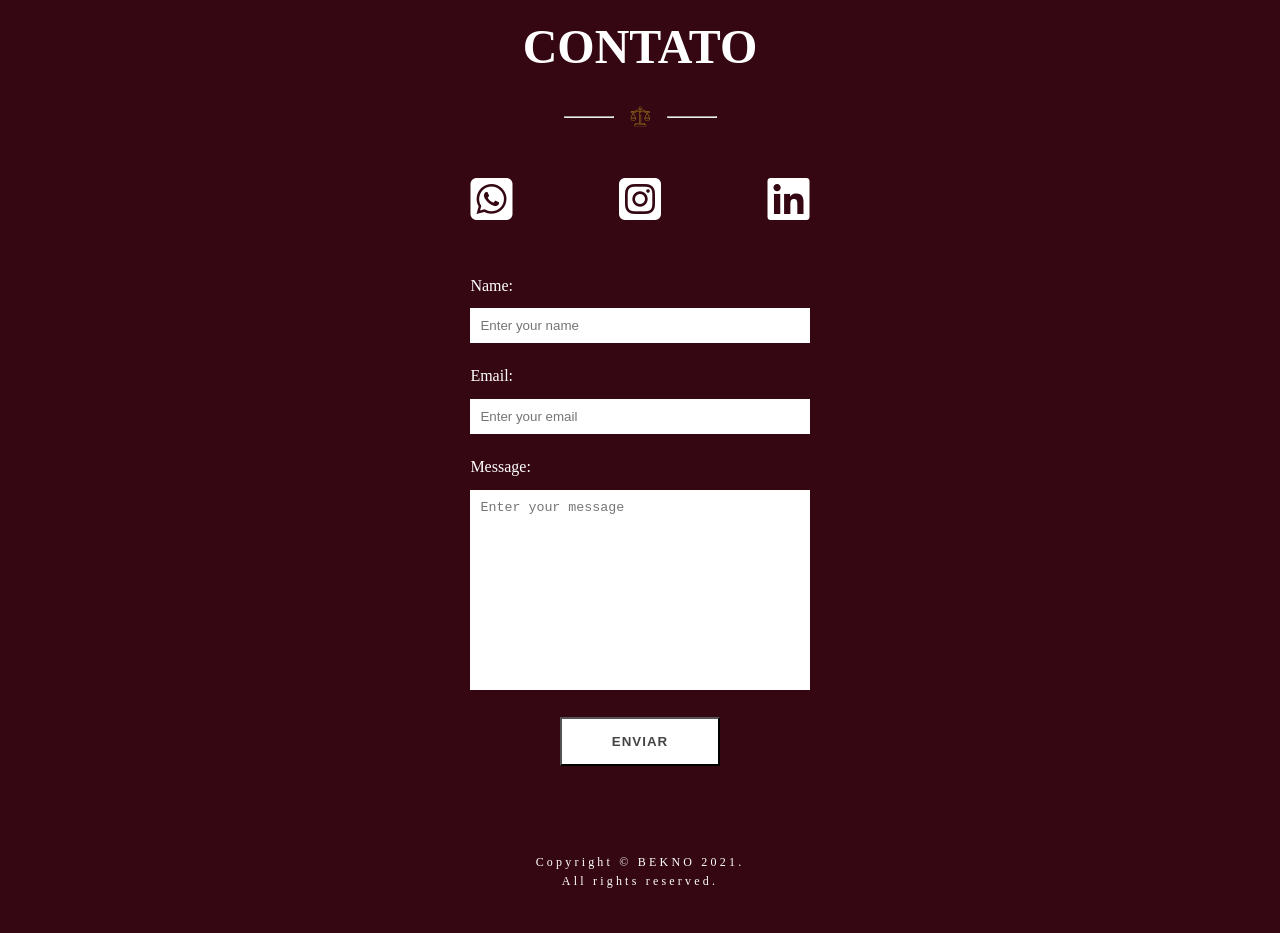
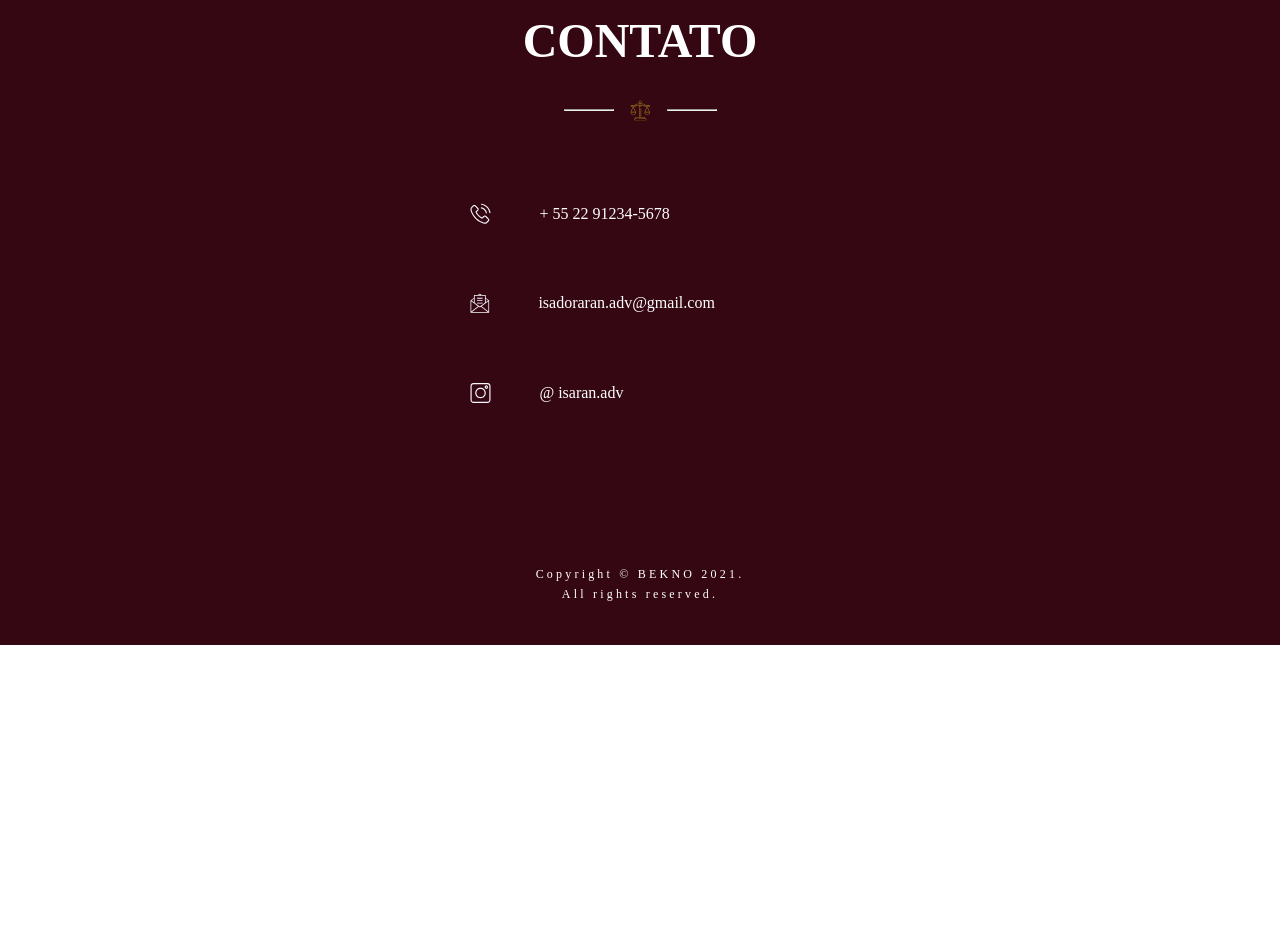
Before and after one commit to kno-be/isa-adora, a plain HTML site: page index.html in a window 1280 px wide. Shown: the part 4166-5099 px from the top of the page. After the commit the page ends 4811 px from the top, so only its background shows below. Drawn offline with Linux system fonts and the light colour scheme; a web font is replaced by a local one.

Commit message:
upd: contact session

```diff
--- a/index.html
+++ b/index.html
@@ -170,31 +170,22 @@
       </div>
       <div class="social-media">
         <a href="#" class="social-media-link">
-          <i class="fa-brands fa-square-whatsapp"></i>
+          <img src="./icons/phone2.svg" alt="Service 1">
+          <span>+ 55 22 91234-5678</span>
         </a>
         <a href="#" class="social-media-link">
-          <i class="fab fa-instagram-square"></i>
+          <img src="./icons/Vector-4.svg" alt="Service 1">
+          <span>isadoraran.adv@gmail.com</span>
         </a>
-        <a href="https://www.linkedin.com/in/bernardoknoblauch/" class="social-media-link">
-          <i class="fab fa-linkedin"></i>
+        <a href="#" class="social-media-link">
+          <img src="./icons/instagram.svg" alt="Service 1">
+          <span>@ isaran.adv</span>
         </a>
       </div>
-      <form class="form">
-        <label for="name">Name:</label>
-        <input type="text" id="name" name="name" placeholder="Enter your name">
-        <label for="email">Email:</label>
-        <input type="email" id="email" name="email" placeholder="Enter your email">
-        <label for="message">Message:</label>
-        <textarea id="message" name="message" placeholder="Enter your message"></textarea>
-        <div style="text-align:center">
-          <input class="btn" type="submit" value="ENVIAR"></input>
-        </div>
-      </form>
     </div>
   </section>
 
   <section class="footer">
-    <div class="footer-container container">
       <p class="copyright">Copyright &copy; BEKNO 2021.
         <br> All rights reserved.
       </p>
--- a/styles.css
+++ b/styles.css
@@ -415,11 +415,11 @@ margin-bottom: 20px; */
 /* XXXXXXXXXXXXXXXXXXXXXXXXXXXXXXXXXXXXXXXXXXXXXXXXXXXXXXXXXXXXXXXXXXXXXXXXXXXXXXXXXXXXXXXXXXXXXXXXXXXXXXXXX */
 
 .contact {
-  height: 800px;
+  height: auto;
   display: flex;
   flex-direction: column;
   justify-content: center;
-  align-items: center;
+  align-items: left;
   background-color: rgb(53, 7, 19);
   background-size: cover;
   background-position: center;
@@ -498,21 +498,34 @@ form {
 
 .social-media {
   display: flex;
+  flex-direction: column;
   justify-content: space-between;
-  align-items: center;
+  align-items: left;
   margin-top: 3rem;
   margin-bottom: 3rem;
 }
 
 
 .social-media-link {
+  display: flex;
+  flex-direction: row;
+  align-items: center;
   text-decoration: none;
   background-color: transparent;
+  padding:2rem 0;
+  flex-direction: row;
 }
 
 .social-media-link i {
   font-size: 3rem;
   color: #fff;
+}
+
+.social-media-link span{
+  font-family: Montserrat;
+  text-decoration: none;
+  color: #fff;
+  padding-left: 3rem;
 }
 
 /* XXXXXXXXXXXXXXXXXXXXXXXXXXXXXXXXXXXXXXXXXXXXXXXXXXXXXXXXXXXXXXXXXXXXXXXXXXXXXXXXXXXXXXXXXXXXXXXXXXXXXXXXX */
```
Also changed, not shown: icons/Vector-4.svg (added), icons/Vector-5.svg (added), icons/instagram.svg (added), icons/open_mail.svg (added), icons/phone.svg (added), icons/phone2.svg (added), icons/privacy_policy.svg (added), 7 other files.
